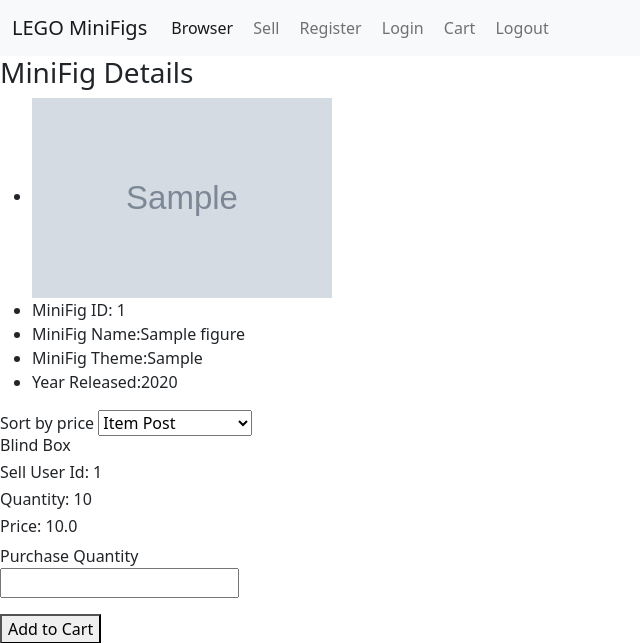
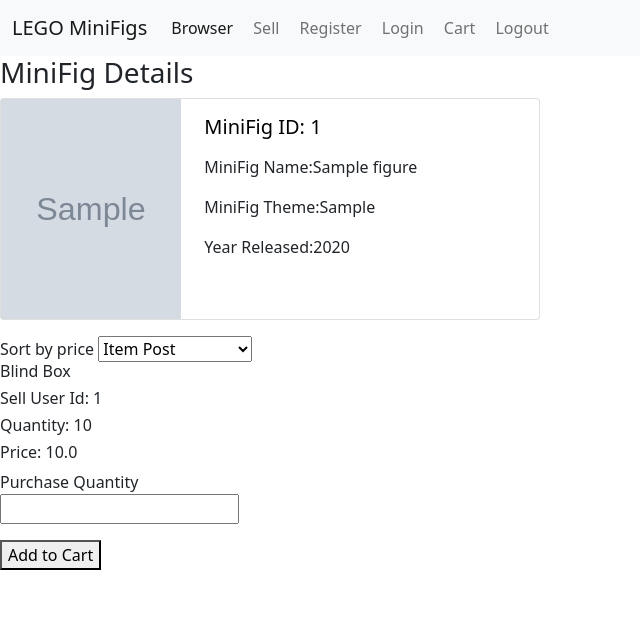
Before and after one commit to Tracylu2015/lego-mini-figs, a Flask app: page /display_minifig/1 in a window 1280 px wide. Shown: the top 643 px of the page, without its empty margins (0-640 px from the left). Run offline with Flask 2, Linux system fonts and the light colour scheme; tables that the repository leaves empty hold one stand-in row (values such as "Sample post"); grey boxes marked "Sample" are stand-in pictures; parts of the project's set-up code (start-up, migrations or seed data) failed here and were passed over; some libraries are stand-ins or nearby versions.

Commit message:
css updated for figure display

```diff
--- a/miniFig_app/templates/display_minifig.html
+++ b/miniFig_app/templates/display_minifig.html
@@ -3,17 +3,24 @@
 {% block title %}Browse All MiniFigs{% endblock %}
 {%block body %}
 
-    <div class="col">
-        <h3>MiniFig Details</h3>
-        <ul>
-            <li> <img src="{{detailed_fig.img_url}}" alt="fig image" width="300" height="200"> </li>
-            <li>MiniFig ID: {{detailed_fig.id}}</li>
-            <li>MiniFig Name:{{detailed_fig.name}}</li>
-            <li>MiniFig Theme:{{detailed_fig.theme}}</li>
-            <li>Year Released:{{detailed_fig.year}}</li>
-            <!-- <li>Appears In:</li> -->
-        </ul>
+    <h3>MiniFig Details</h3>
+    <div class="card mb-3 on-sale" style="max-width: 540px;">
+        <div class="row no-gutters">
+            <div class="col-md-4">
+                <img src="{{detailed_fig.img_url}}" alt="fig image" width="180" height="220">
+            </div>
+            <div class="col-md-8">
+                <div class="card-body">
+                    <h5 class="card-title" style="color: black;">MiniFig ID: {{detailed_fig.id}}</h5>
+                    <p class="card-text">
+                    <p>MiniFig Name:{{detailed_fig.name}}</p>
+                    <p>MiniFig Theme:{{detailed_fig.theme}}</p>
+                    <p>Year Released:{{detailed_fig.year}}</p>
+                </div>
+            </div>
+        </div>
     </div>
+
     <div class="sort-by-price">
         <label for="sort_by_price">Sort by price</label>
         <select name="sort_by_price" id="sort_by_price">
```
Also changed, not shown: miniFig_app/templates/by_all_sell.html (+21 -2 lines), miniFig_app/templates/user_profile.html (+12 -3 lines).
